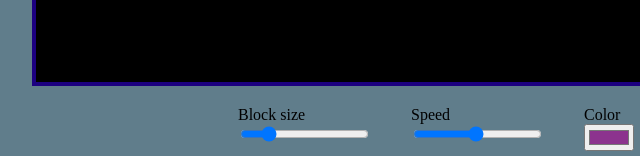
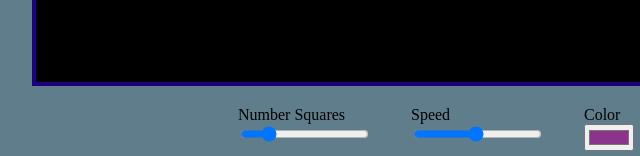
Before and after one commit to parkertimmins/toy-shop, a plain HTML site: page sliding_squares/sliding-squares.html in a window 1280 px wide. Shown: the part 750-906 px from the top of the page, 204-844 px from the left. Drawn offline with Linux system fonts and the light colour scheme.

Commit message:
change title

```diff
--- a/sliding_squares/sliding-squares.html
+++ b/sliding_squares/sliding-squares.html
@@ -11,7 +11,7 @@
 
         <div id="controls">
             <div>
-                <label>Block size</label>
+                <label>Number Squares</label>
                 <input id="num-squares" type="range" value="20" min="2" max="100"/>
             </div>
 
```
